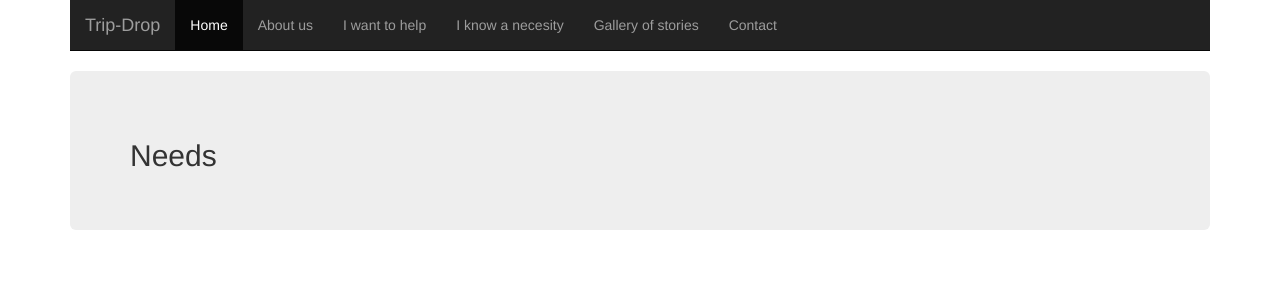
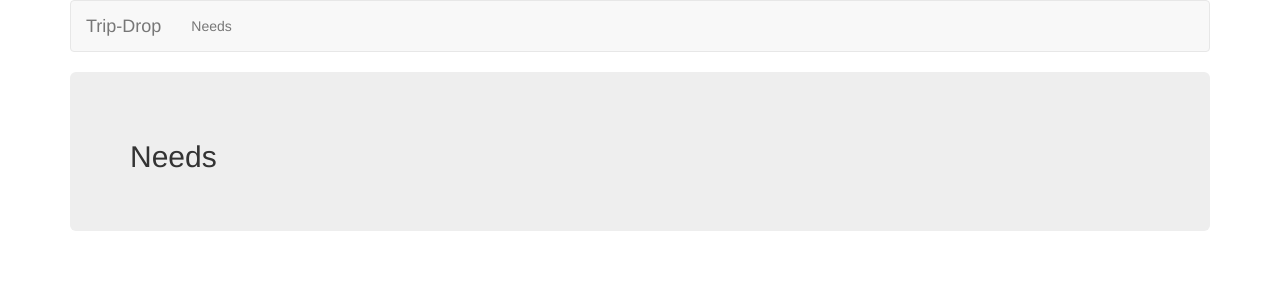
Before and after one commit to garcianavalon/tripdrop_django, a Django app: page /needs/ in a window 1280 px wide. Shown: the top 300 px of the page. Run offline with Django 3.2, Linux system fonts and the light colour scheme; data that the repository does not hold is empty; some libraries are stand-ins or nearby versions.

Commit message:
base template update

```diff
--- a/tripdrop/templates/base.html
+++ b/tripdrop/templates/base.html
@@ -1,6 +1,7 @@
 <!DOCTYPE html>
 <html lang="en">
   <head>
+
     <meta charset="utf-8">
     <meta http-equiv="X-UA-Compatible" content="IE=edge">
     <meta name="viewport" content="width=device-width, initial-scale=1">
@@ -15,11 +16,10 @@
 
   </head>
   <body>
-    <div class="navbar-wrapper">
     <div class="container">
 
-        <nav class="navbar navbar-inverse navbar-static-top">
-          <div class="container">
+      <nav class="navbar navbar-default">
+        <div class="container-fluid">
           <div class="navbar-header">
             <button type="button" class="navbar-toggle collapsed" data-toggle="collapse" data-target="#navbar" aria-expanded="false" aria-controls="navbar">
               <span class="sr-only">Toggle navigation</span>
@@ -31,25 +31,18 @@
           </div>
           <div id="navbar" class="navbar-collapse collapse">
             <ul class="nav navbar-nav">
-                <li class="active"><a href="#">Home</a></li>
-                <li><a href="#">About us</a></li>
-                <li><a href="#">I want to help</a></li>
-                <li><a href="{% url 'needs:list' %}">I know a necesity</a></li>
-                <li><a href="#">Gallery of stories</a></li>
-                <li><a href="#">Contact</a></li>
+              <li><a href="{% url 'needs:list' %}">Needs</a></li>
             </ul>
-            </div>
-          </div>
+          </div><!--/.nav-collapse -->
+        </div><!--/.container-fluid -->
       </nav>
 
-      </div>
-    </div>
-
-    <div class="container">
       <div class="jumbotron">
         {% block content %}{% endblock %}
       </div>
-    </div>
+
+    </div><!--/.container -->
+
     <script type="text/javascript">
       /*$(function(){
         $('select').select2();
@@ -63,6 +56,5 @@
     <script src="https://maxcdn.bootstrapcdn.com/bootstrap/3.3.4/js/bootstrap.min.js"></script>
     <script src="//cdnjs.cloudflare.com/ajax/libs/select2/4.0.0-rc.2/js/select2.min.js"></script>
 
-
   </body>
 </html>
```
Lines whose indentation alone changed are shown as unchanged.
